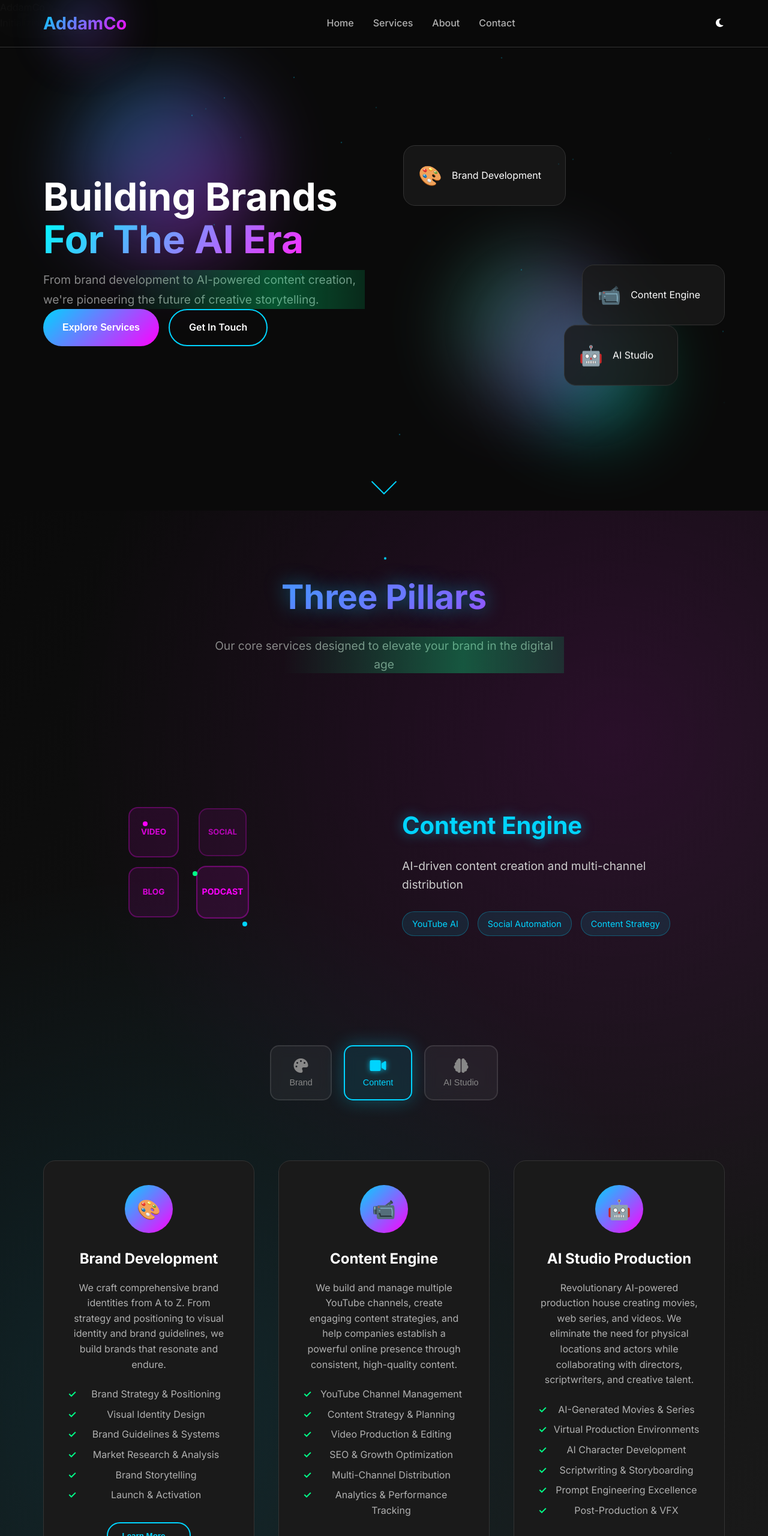
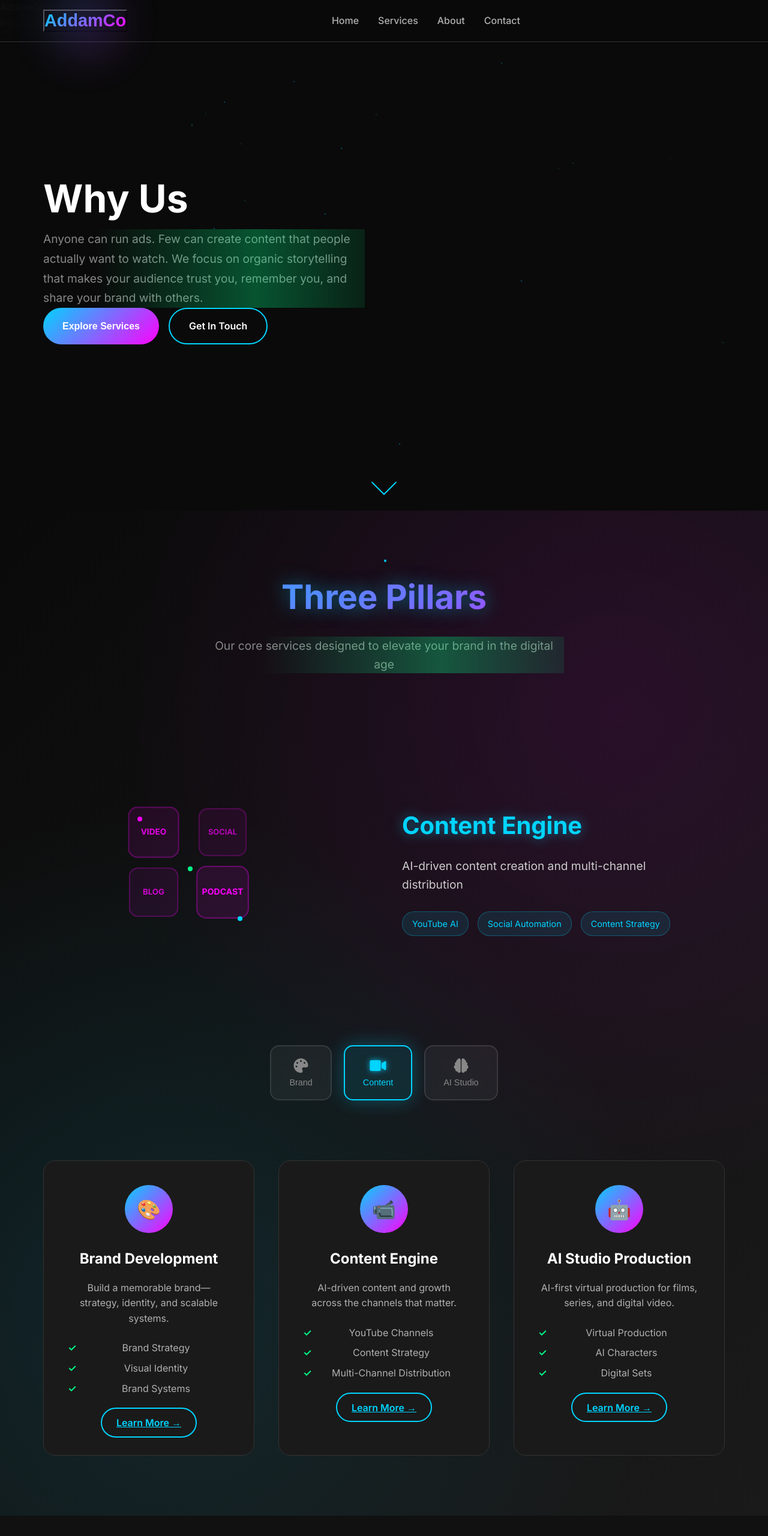
Before and after one commit to sahejadthariya/addamco, a plain HTML site: page index.html in a window 1280 px wide. Shown: the top 2560 px of the page at 60% size. Drawn offline with Linux system fonts and the light colour scheme.

```diff
--- a/index.html
+++ b/index.html
@@ -3,7 +3,14 @@
 <head>
     <meta charset="UTF-8">
     <meta name="viewport" content="width=device-width, initial-scale=1.0">
-    <title>AddamCo - Future of Digital Innovation</title>
+    <title>AddamCo — Content Engine & AI Studio</title>
+    <meta name="description" content="AddamCo helps brands grow through organic, story-driven content and AI-powered production. Backend SEO supports content marketing and digital marketing strategies without relying on ads.">
+    <meta name="keywords" content="digital marketing, content marketing, content creation agency, brand awareness, organic growth, AI studio India, storytelling content, digital marketing Bangalore, digital marketing Bengaluru, content marketing Bangalore, content marketing Bengaluru, content creation agency Bangalore, content creation agency Bengaluru, brand development Bangalore, AI content studio Bangalore, organic marketing Bangalore, digital marketing agency in Bangalore, digital marketing agency in Bengaluru, digital marketing agency in Mumbai, digital marketing agency in Delhi, digital marketing agency in Kolkata, digital marketing agency in India, content marketing agency in Bangalore, content marketing agency in Bengaluru, content marketing agency in Mumbai, content marketing agency in Delhi, content marketing agency in Kolkata, content marketing agency in India, content creation agency in Bangalore, content creation agency in Bengaluru, content creation agency in Mumbai, content creation agency in Delhi, content creation agency in Kolkata, content creation agency in India">
+    <meta name="robots" content="index, follow">
+    <meta name="geo.region" content="IN-KA">
+    <meta name="geo.placename" content="Bangalore, Bengaluru">
+    <meta name="geo.position" content="12.9716;77.5946">
+    <meta name="ICBM" content="12.9716, 77.5946">
     <link rel="stylesheet" href="styles.css">
     <link href="https://fonts.googleapis.com/css2?family=Inter:wght@300;400;500;600;700&display=swap" rel="stylesheet">
     <link href="https://cdnjs.cloudflare.com/ajax/libs/font-awesome/6.0.0/css/all.min.css" rel="stylesheet">
@@ -38,7 +45,7 @@
     <nav class="navbar">
         <div class="nav-container">
             <div class="nav-logo">
-                <span class="logo-text">AddamCo</span>
+                <button type="button" class="logo-text" aria-label="Go to Home">AddamCo</button>
                 <div class="logo-glow"></div>
                 <div class="logo-particles"></div>
             </div>
@@ -49,9 +56,6 @@
                 <li><a href="#contact" class="nav-link" data-text="Contact">Contact</a></li>
             </ul>
             <div class="nav-actions">
-                <div class="theme-toggle" id="themeToggle">
-                    <i class="fas fa-moon"></i>
-                </div>
                 <div class="hamburger">
                     <span></span>
                     <span></span>
@@ -62,23 +66,36 @@
     </nav>
 
     <!-- Hero Section -->
-    <section id="home" class="hero">
+    <section id="home" class="hero center-hero">
         <div class="hero-background">
-            <div class="gradient-orb orb-1"></div>
-            <div class="gradient-orb orb-2"></div>
-            <div class="gradient-orb orb-3"></div>
-            <div class="quantum-field" id="quantumField"></div>
+            <div class="complex-bg">
+                <div class="bg-grid"></div>
+                <div class="bg-rings">
+                    <div class="ring ring-1"></div>
+                    <div class="ring ring-2"></div>
+                    <div class="ring ring-3"></div>
+                </div>
+                <div class="bg-nodes">
+                    <span class="node"></span>
+                    <span class="node"></span>
+                    <span class="node"></span>
+                    <span class="node"></span>
+                    <span class="node"></span>
+                    <span class="node"></span>
+                    <span class="node"></span>
+                    <span class="node"></span>
+                </div>
+            </div>
         </div>
         <div class="hero-content">
             <div class="hero-text" data-parallax="0.5">
                 <div class="glitch-wrapper">
-                    <h1 class="hero-title glitch" data-text="Building Brands For The AI Era">
-                        <span class="title-main">Building Brands</span>
-                        <span class="title-accent">For The AI Era</span>
+                    <h1 class="hero-title glitch" data-text="Why Us">
+                        <span class="title-main">Why Us</span>
                     </h1>
                 </div>
                 <p class="hero-description matrix-text">
-                    From brand development to AI-powered content creation, we're pioneering the future of creative storytelling.
+                    Anyone can run ads. Few can create content that people actually want to watch. We focus on organic storytelling that makes your audience trust you, remember you, and share your brand with others.
                 </p>
 
                 <div class="hero-buttons">
@@ -91,29 +108,7 @@
                     </a>
                 </div>
             </div>
-            <div class="hero-visual" data-parallax="-0.3">
-                <div class="hologram-container">
-                    <div class="hologram-base">
-                        <div class="floating-card card-1" data-tilt>
-                            <div class="card-icon">🎨</div>
-                            <span>Brand Development</span>
-                            <div class="card-particles"></div>
-                        </div>
-                        <div class="floating-card card-2" data-tilt>
-                            <div class="card-icon">📹</div>
-                            <span>Content Engine</span>
-                            <div class="card-particles"></div>
-                        </div>
-                        <div class="floating-card card-3" data-tilt>
-                            <div class="card-icon">🤖</div>
-                            <span>AI Studio</span>
-                            <div class="card-particles"></div>
-                        </div>
-                    </div>
-                    <div class="hologram-lines"></div>
-                    <div class="hologram-scan"></div>
-                </div>
-            </div>
+            <!-- Complex visuals rendered in background; primary focus on centered hero text -->
         </div>
         <div class="scroll-indicator">
             <div class="scroll-arrow"></div>
@@ -248,16 +243,13 @@
                         </div>
                     </div>
                     <h3>Brand Development</h3>
-                    <p>We craft comprehensive brand identities from A to Z. From strategy and positioning to visual identity and brand guidelines, we build brands that resonate and endure.</p>
+                    <p>Build a memorable brand—strategy, identity, and scalable systems.</p>
                     <ul class="service-features">
-                        <li>Brand Strategy & Positioning</li>
-                        <li>Visual Identity Design</li>
-                        <li>Brand Guidelines & Systems</li>
-                        <li>Market Research & Analysis</li>
-                        <li>Brand Storytelling</li>
-                        <li>Launch & Activation</li>
+                        <li>Brand Strategy</li>
+                        <li>Visual Identity</li>
+                        <li>Brand Systems</li>
                     </ul>
-                    <button class="service-btn">Learn More →</button>
+                    <a class="service-btn" href="brand.html">Learn More →</a>
                 </div>
                 <div class="service-card" data-service="content">
                     <div class="service-icon">
@@ -266,16 +258,13 @@
                         </div>
                     </div>
                     <h3>Content Engine</h3>
-                    <p>We build and manage multiple YouTube channels, create engaging content strategies, and help companies establish a powerful online presence through consistent, high-quality content.</p>
+                    <p>AI-driven content and growth across the channels that matter.</p>
                     <ul class="service-features">
-                        <li>YouTube Channel Management</li>
-                        <li>Content Strategy & Planning</li>
-                        <li>Video Production & Editing</li>
-                        <li>SEO & Growth Optimization</li>
+                        <li>YouTube Channels</li>
+                        <li>Content Strategy</li>
                         <li>Multi-Channel Distribution</li>
-                        <li>Analytics & Performance Tracking</li>
                     </ul>
-                    <button class="service-btn">Learn More →</button>
+                    <a class="service-btn" href="content.html">Learn More →</a>
                 </div>
                 <div class="service-card" data-service="ai">
                     <div class="service-icon">
@@ -284,16 +273,13 @@
                         </div>
                     </div>
                     <h3>AI Studio Production</h3>
-                    <p>Revolutionary AI-powered production house creating movies, web series, and videos. We eliminate the need for physical locations and actors while collaborating with directors, scriptwriters, and creative talent.</p>
+                    <p>AI-first virtual production for films, series, and digital video.</p>
                     <ul class="service-features">
-                        <li>AI-Generated Movies & Series</li>
-                        <li>Virtual Production Environments</li>
-                        <li>AI Character Development</li>
-                        <li>Scriptwriting & Storyboarding</li>
-                        <li>Prompt Engineering Excellence</li>
-                        <li>Post-Production & VFX</li>
+                        <li>Virtual Production</li>
+                        <li>AI Characters</li>
+                        <li>Digital Sets</li>
                     </ul>
-                    <button class="service-btn">Learn More →</button>
+                    <a class="service-btn" href="ai-studio.html">Learn More →</a>
                 </div>
             </div>
         </div>
@@ -368,12 +354,12 @@
                         </div>
                         <div class="contact-item">
                             <span class="contact-icon">📍</span>
-                            <span>Bengaluru, India</span>
+                            <span>9th Main Rd, Vyalikaval HBCS Layout, Nagavara, Bengaluru, Karnataka 560045</span>
                         </div>
                     </div>
                 </div>
                 <div class="contact-form">
-                    <form id="contactForm">
+                    <form id="contactForm" data-endpoint="/api/contact">
                         <div class="form-group">
                             <input type="text" id="name" name="name" placeholder="Your Name *" required>
                         </div>
```
